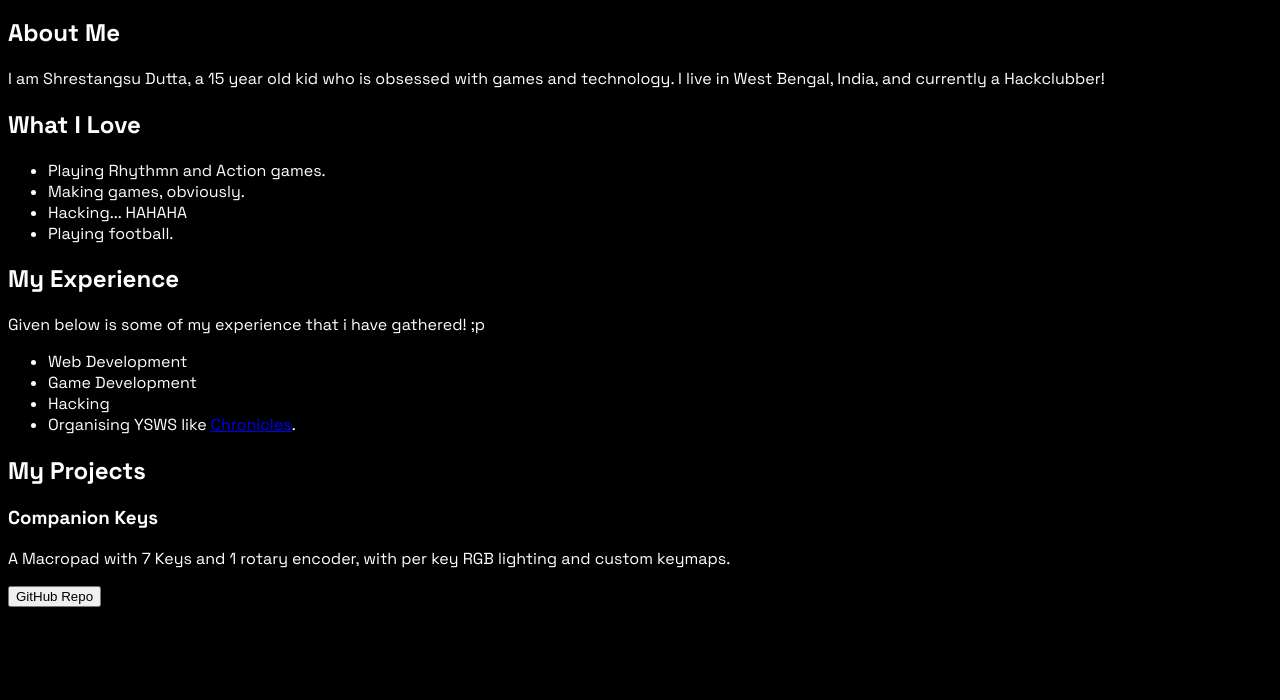
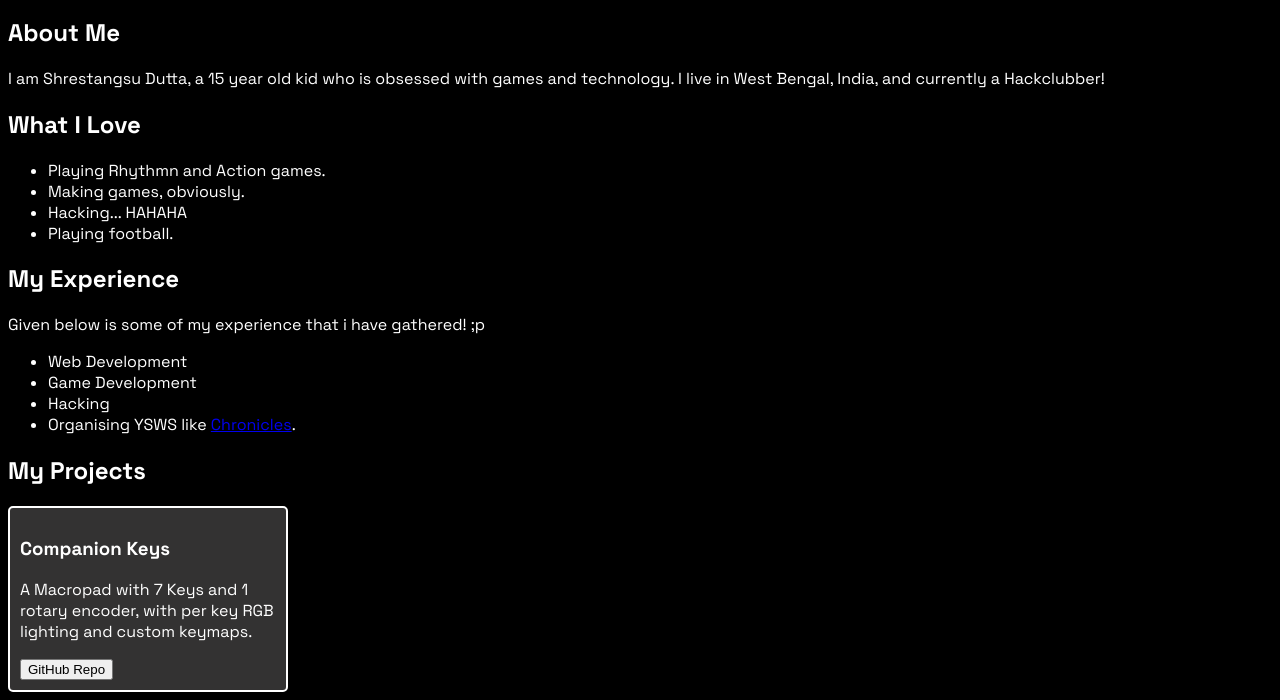
Before and after one commit to CreatorPoints/MyPersonalWebsite, a plain HTML site: page index.html in a window 1280 px wide. Shown: the part 107-807 px from the top of the page. Drawn offline with Linux system fonts and the light colour scheme.

Commit message:
Styled boxes!

```diff
--- a/style.css
+++ b/style.css
@@ -3,3 +3,11 @@ body {
     color : white;
     font-family: 'Space Grotesk', sans-serif;
 }
+
+.ckeys {
+    border: 2px solid white;
+    background: rgb(51, 50, 50);
+    border-radius: 5px;
+    width: 256px;
+    padding: 10px;
+}
```
